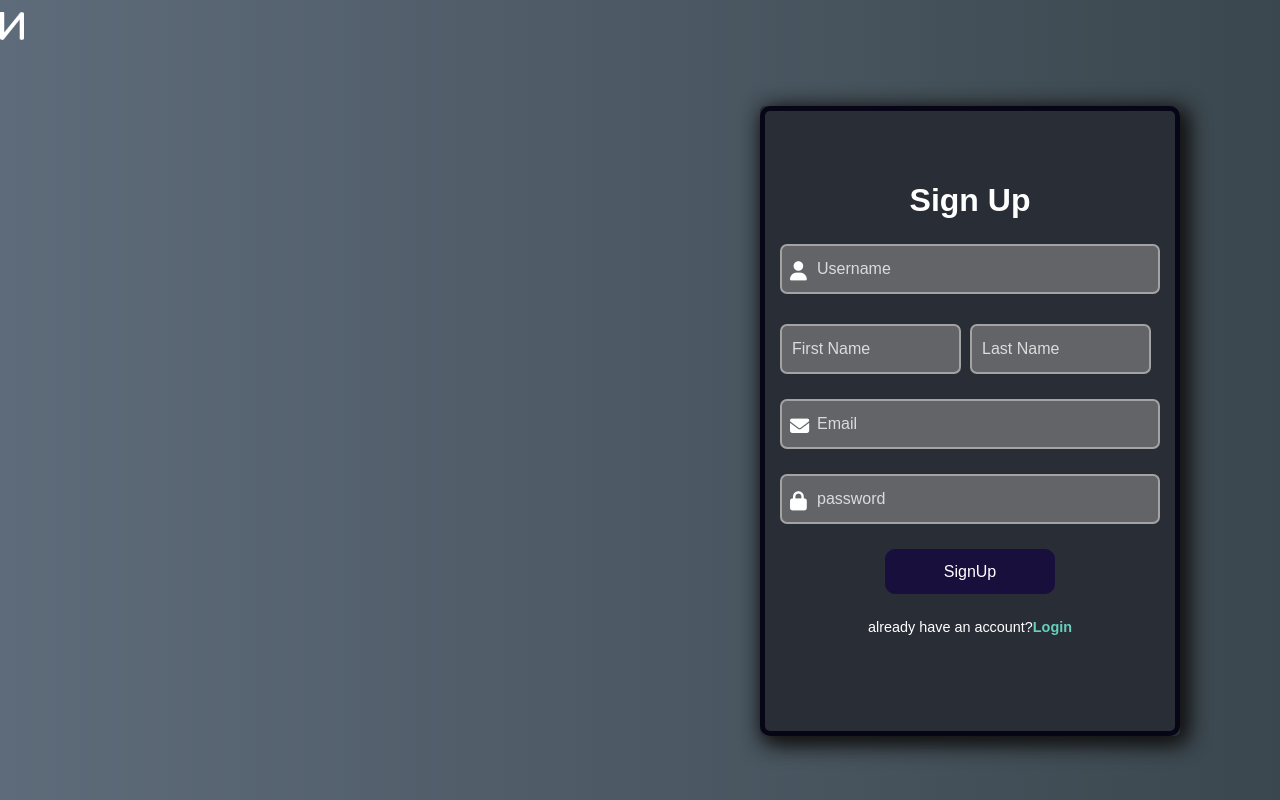
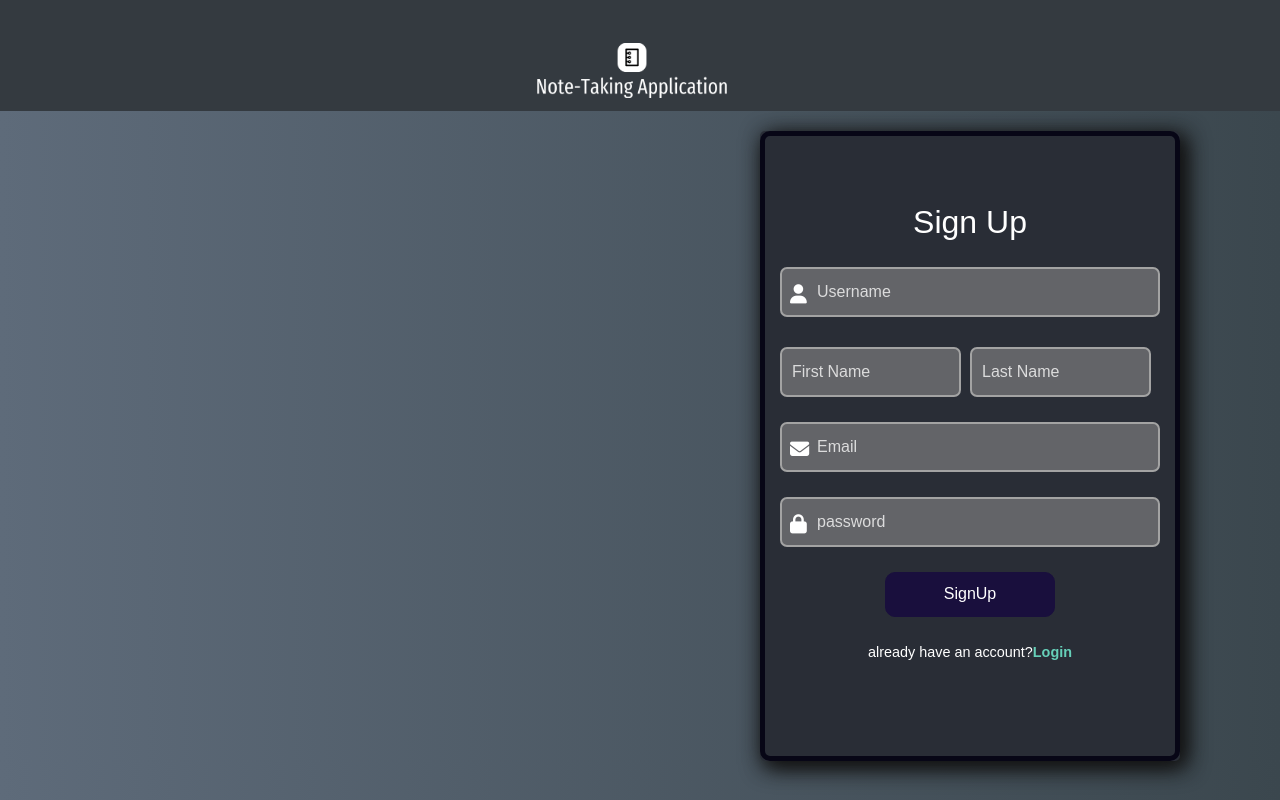
Before and after one commit to MohammadRauf0/WebProgrammingProject, a PHP site: page /Authontication/SignUp.php in a window 1280 px wide. Run offline with PHP 8.4, Linux system fonts and the light colour scheme; some libraries are stand-ins or nearby versions.

Commit message:
modfied version

```diff
--- a/Authontication/SignUp.php
+++ b/Authontication/SignUp.php
@@ -4,27 +4,29 @@
 <head>
   <meta charset="UTF-8" />
   <meta name="viewport" content="width=device-width, initial-scale=1.0" />
+
   <title>SignUp</title>
   <link rel="stylesheet" href="style.css" />
+  <script src="https://kit.fontawesome.com/30b1296f81.js" crossorigin="anonymous"></script>
+  <link href="https://stackpath.bootstrapcdn.com/bootstrap/4.3.1/css/bootstrap.min.css" rel="stylesheet">
+  <link href="https://cdn.jsdelivr.net/npm/bootstrap-icons@1.7.2/font/bootstrap-icons.css" rel="stylesheet">
 </head>
 
 <body>
   <nav class="navbar bg-body-tertiary bg-dark">
-        <button class="btn btn-primary btn-dark m-1" type="button" data-bs-toggle="offcanvas"
-            data-bs-target="#sidebar-wrapper">
-            <i class="bi bi-arrow-bar-right" style="font-size: 20px;"></i>
-        </button>
     <div class="container justify-content-center">
       <div class="navbar-brand">
         <a href="dashboard.php" class="navbar-brand">
-                    <i class="fa-solid fa-n fa-flip fa-2xl" style="color: #ffffff;"></i>
         </a>
+        <div>
+          <img width="190" src="../Assets/logo2.png" alt="">
+        </div>
       </div>
     </div>
   </nav>
 
 
-  <div class="bigdiv">
+  <div class="bigDivSign">
     <div class="wrapperSign main">
       <form action="" method="post">
         <h2>Sign Up</h2>
@@ -56,7 +58,6 @@
       </form>
     </div>
   </div>
-  <script src="https://kit.fontawesome.com/95ff385942.js" crossorigin="anonymous"></script>
 </body>
 
 </html>
--- a/Authontication/style.css
+++ b/Authontication/style.css
@@ -114,11 +114,11 @@
 }
 
 body {
-  background: linear-gradient(to left,#3b474e, #5e6b7a);
+  background: linear-gradient(to left, #3b474e, #5e6b7a);
 }
 
-.bigdiv {
-  margin-top: 70px;
+.bigDivLog {
+  margin-top: 50px;
   margin-right: 100px;
   float: right;
   min-height: 500px;
@@ -133,6 +133,23 @@
     background: #292d36;
   }
 }
+.bigDivSign {
+  margin-top: 20px;
+  margin-right: 100px;
+  float: right;
+  min-height: 500px;
+  background: #292d36;
+  box-shadow: 5px 5px 20px #131313, 5px 5px 25px #131313;
+  border-radius: 5px;
+  @media (max-width: 250px) {
+    margin-top: 150px;
+    margin: 125px auto;
+    float: right;
+    min-height: 500px;
+    background: #292d36;
+  }
+}
+
 .wrapperLogo {
   margin-top: 70px;
   margin-right: 100px;
@@ -164,7 +181,7 @@
 .wrapperLog {
   width: 400px;
   height: 500px;
-  border: 5px solid #333;
+  border: 5px solid #070616;
   background: #292d36;
   border-radius: 10px;
   transition: 0.5s;
@@ -281,7 +298,7 @@
   justify-content: center;
   align-items: center;
 }
-button:hover {
+.button:hover {
   position: relative;
   width: 100%;
   height: 45px;
```
Also changed, not shown: Authontication/Login.php (+15 -2 lines), Assets/logo.png (deleted), Assets/logo1.png (added), Assets/logo2.png (added), Assets/logo3.png (added), Assets/note-taking-application-favicon-black.png (deleted), Assets/note-taking-application-favicon-white.png (deleted), Assets/note-taking-application-high-resolution-logo-transparent.png (added). Lines whose indentation alone changed are shown as unchanged.
